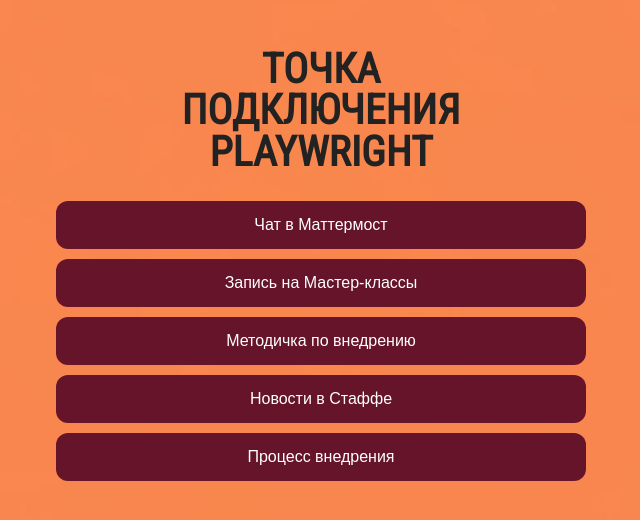
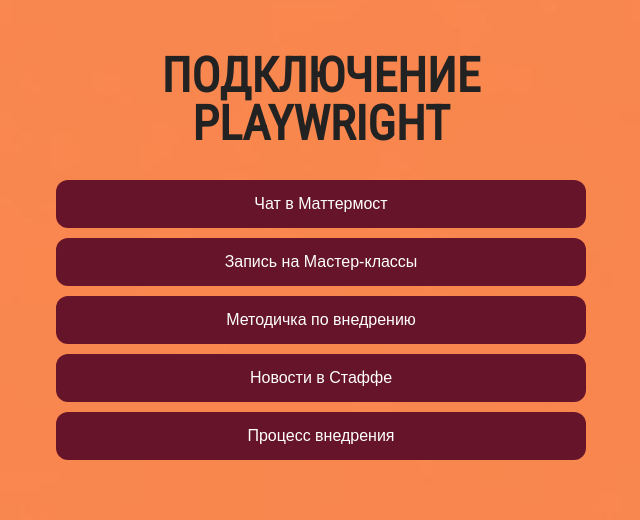
Before and after one commit to pano125/playwright, a plain HTML site: page index.html in a window 1280 px wide. Shown: the whole page, without its empty margins (319-959 px from the left). Drawn offline with Linux system fonts and the light colour scheme.

Commit message:
Add files via upload

```diff
--- a/index.html
+++ b/index.html
@@ -3,7 +3,7 @@
 <head>
     <meta charset="UTF-8">
     <meta name="viewport" content="width=device-width, initial-scale=1.0">
-    <title>ТОЧКА ПОДКЛЮЧЕНИЯ PLAYWRIGHT</title>
+    <title>ПОДКЛЮЧЕНИЕ PLAYWRIGHT</title>
     <link href='https://fonts.googleapis.com/css?family=Roboto+Condensed' rel='stylesheet'>
     <style>
         body {
@@ -20,7 +20,7 @@
         .header {
             text-align: center;
             font-family: 'Roboto Condensed', sans-serif;
-            font-size: 1.3em;
+            font-size: 1.5em;
             line-height: 1;
             color: #222;
         }
@@ -48,7 +48,7 @@
 <body>
 
     <div class="header">
-        <h1>ТОЧКА <br>ПОДКЛЮЧЕНИЯ <br>PLAYWRIGHT</h1>
+        <h1>ПОДКЛЮЧЕНИЕ <br>PLAYWRIGHT</h1>
     </div>
     <a href="https://chat.skbkontur.ru/kontur/channels/ke_playwright" target="_blank" class="button">Чат в Mаттермост</a>
 
```
